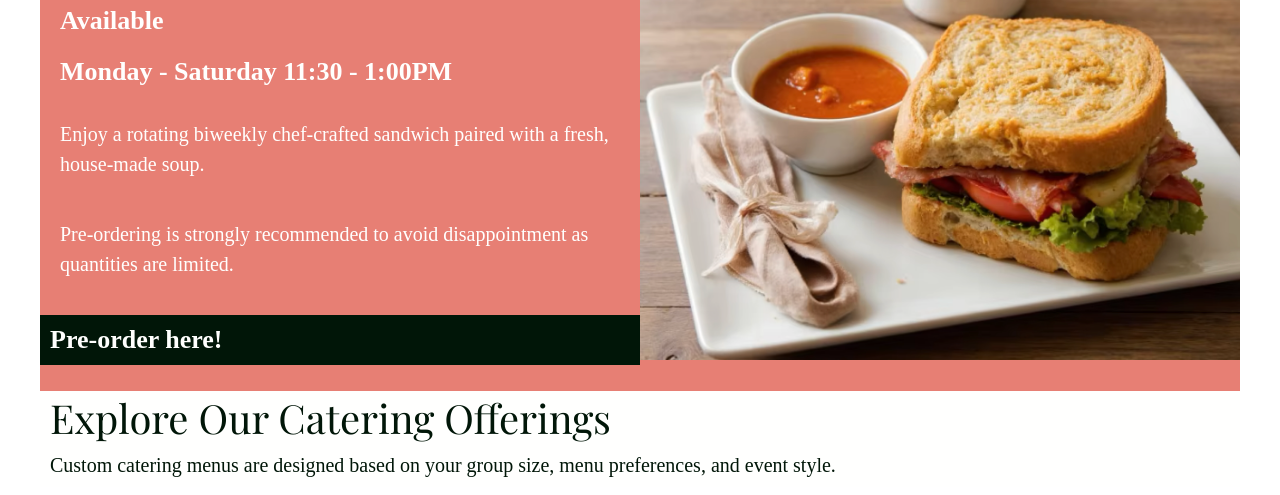
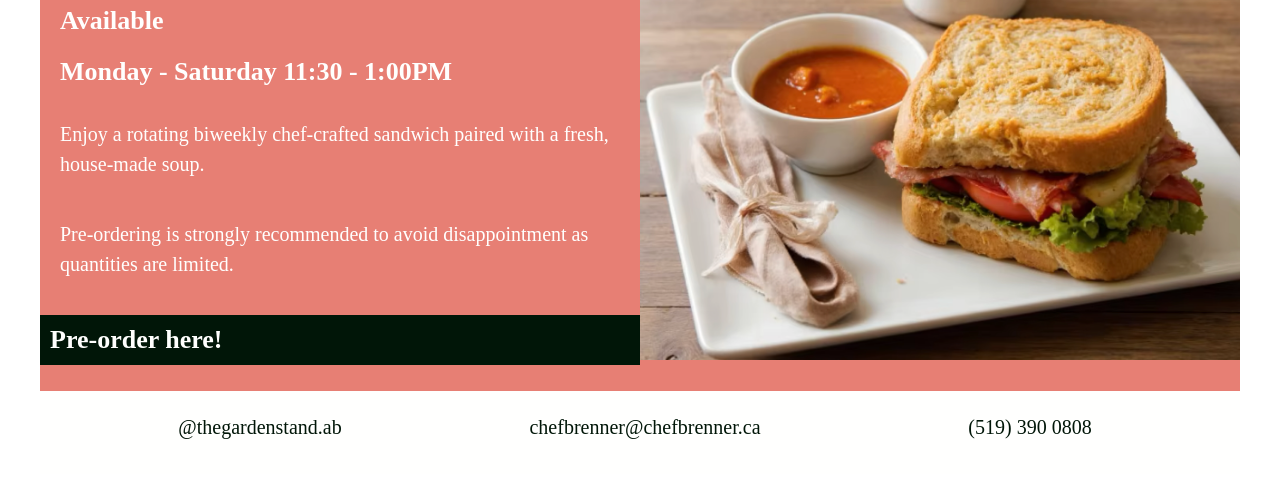
Before and after one commit to Meganp10/takeout-page, a plain HTML site: page index.html in a window 1280 px wide. Shown: the part 321-816 px from the top of the page. Drawn offline with nearby package versions, Linux system fonts and the light colour scheme; a web font is replaced by a local one.

Commit message:
footer needs added

```diff
--- a/index.html
+++ b/index.html
@@ -157,7 +157,7 @@ nav {
     font-family: "Source Sans 3", serif;
     font-size: 1em;
     color: #011608;
-    text-align: left;
+    text-align: center;
     background-color: #FFFFFE;
     padding-left: 10px;
     padding-bottom: 10px;
@@ -172,6 +172,16 @@ nav {
     padding-left: 10px;
     padding-bottom: 10px;
   }
+
+  .footer-grid {
+  display: grid;
+  grid-template-columns: 30% 30% 30%;
+  gap: 25px;
+  justify-content: center;
+  background-color: #FFFFFE;
+  padding: 25px 0;
+  text-align: center;
+}
 
   </style>
 
@@ -216,10 +226,13 @@ nav {
 
 </div>
 
-<footer>
-<div class="footertitle">Explore Our Catering Offerings</div>
-<div class="footertext">Custom catering menus are designed based on your group size, menu preferences, and event style.</div>
+<footer class="footer-grid">
+  <div class="footertext">@thegardenstand.ab</div>
+  <div class="footertext">chefbrenner@chefbrenner.ca</div>
+  <div class="footertext">(519) 390 0808</div>
 </footer>
+
+
 
 </div>
 
```
